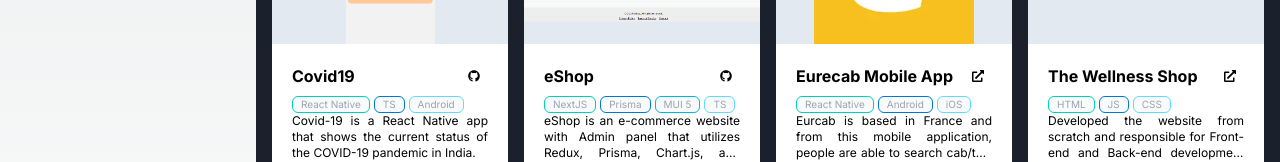
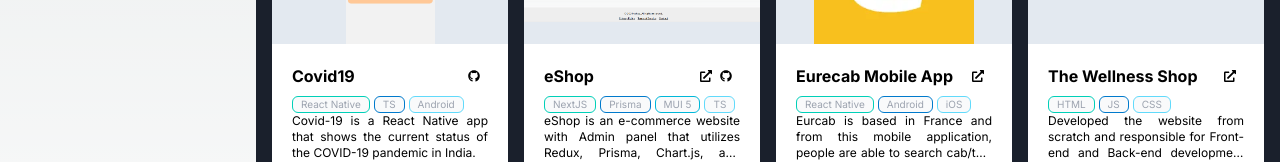
Before and after one commit to ankitsinghmyself/my-portfolio, a Next.js app: page / in a window 1280 px wide. Shown: the part 1052-1214 px from the top of the page. Built offline with nearby package versions, Linux system fonts and the light colour scheme.

Commit message:
demo url added

```diff
--- a/src/components/Projects.tsx
+++ b/src/components/Projects.tsx
@@ -173,7 +173,7 @@
       ],
       githubUrl: "https://github.com/ankitsinghmyself/eshop",
       requiresMobileView: false,
-      demoUrl: "",
+      demoUrl: "https://eshop-ankitsinghmyself.vercel.app/",
     },
     {
       title: "Eurecab Mobile App",
```
